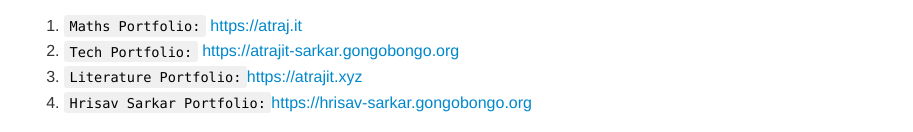
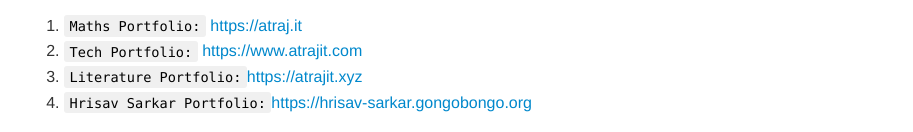
Before and after one commit to atrajit-sarkar/atrajit-sarkar, a plain HTML site: page index.html in a window 1280 px wide. Shown: the part 546-678 px from the top of the page, without its empty margins (183-1096 px from the left). Drawn offline with nearby package versions, Linux system fonts and the light colour scheme.

Commit message:
Add files via upload

```diff
--- a/index.html
+++ b/index.html
@@ -40,7 +40,7 @@ where <span class="katex"><span class="katex-mathml"><math xmlns="http://www.w3.
 <h4 id="portfolio-websites-">Portfolio websites- </h4>
 <ol>
 <li><code>Maths Portfolio:</code> <a href="https://atraj.it">https://atraj.it</a></li>
-<li><code>Tech Portfolio:</code> <a href="https://atrajit-sarkar.gongobongo.org">https://atrajit-sarkar.gongobongo.org</a></li>
+<li><code>Tech Portfolio:</code> <a href="https://www.atrajit.com">https://www.atrajit.com</a></li>
 <li><code>Literature Portfolio:</code><a href="https://atrajit.xyz">https://atrajit.xyz</a></li>
 <li><code>Hrisav Sarkar Portfolio:</code><a href="https://hrisav-sarkar.gongobongo.org">https://hrisav-sarkar.gongobongo.org</a></li>
 </ol>
```
